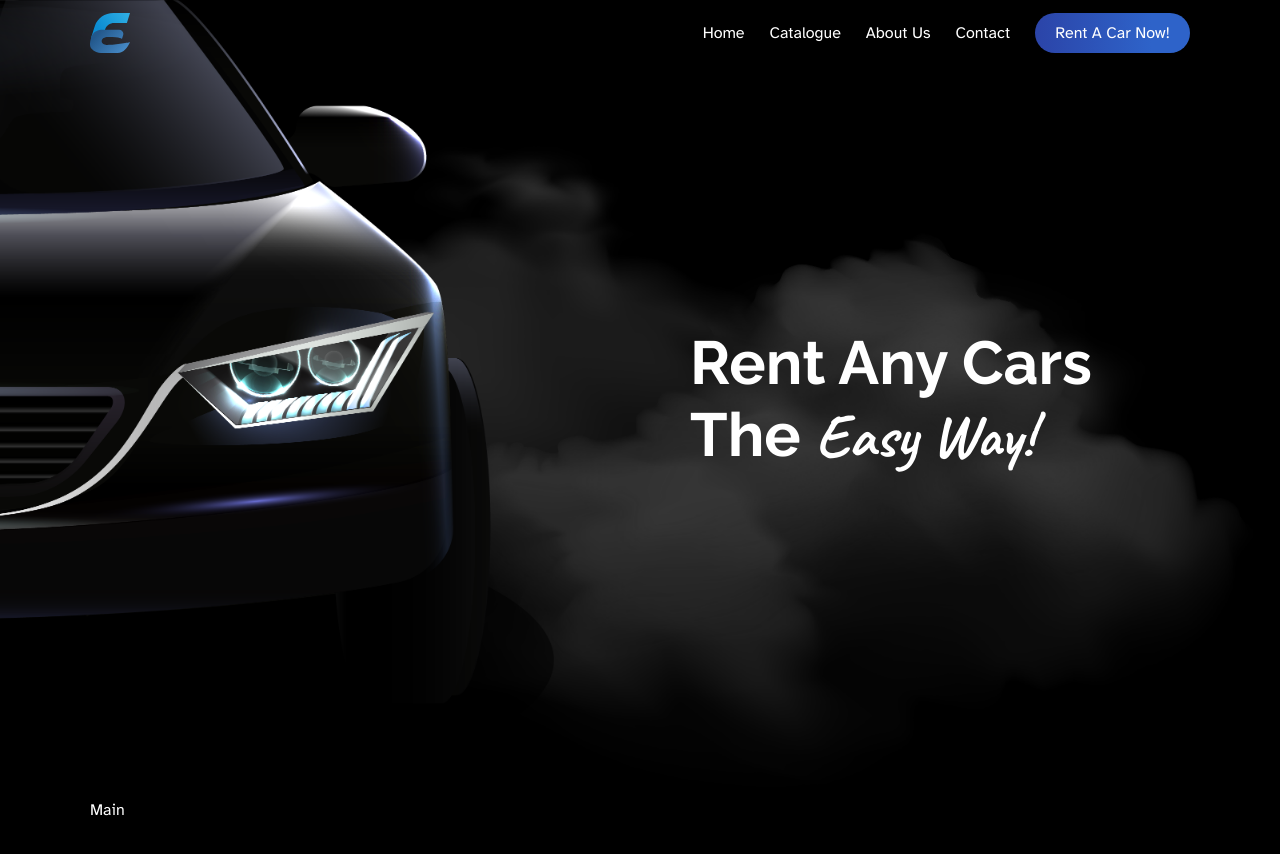
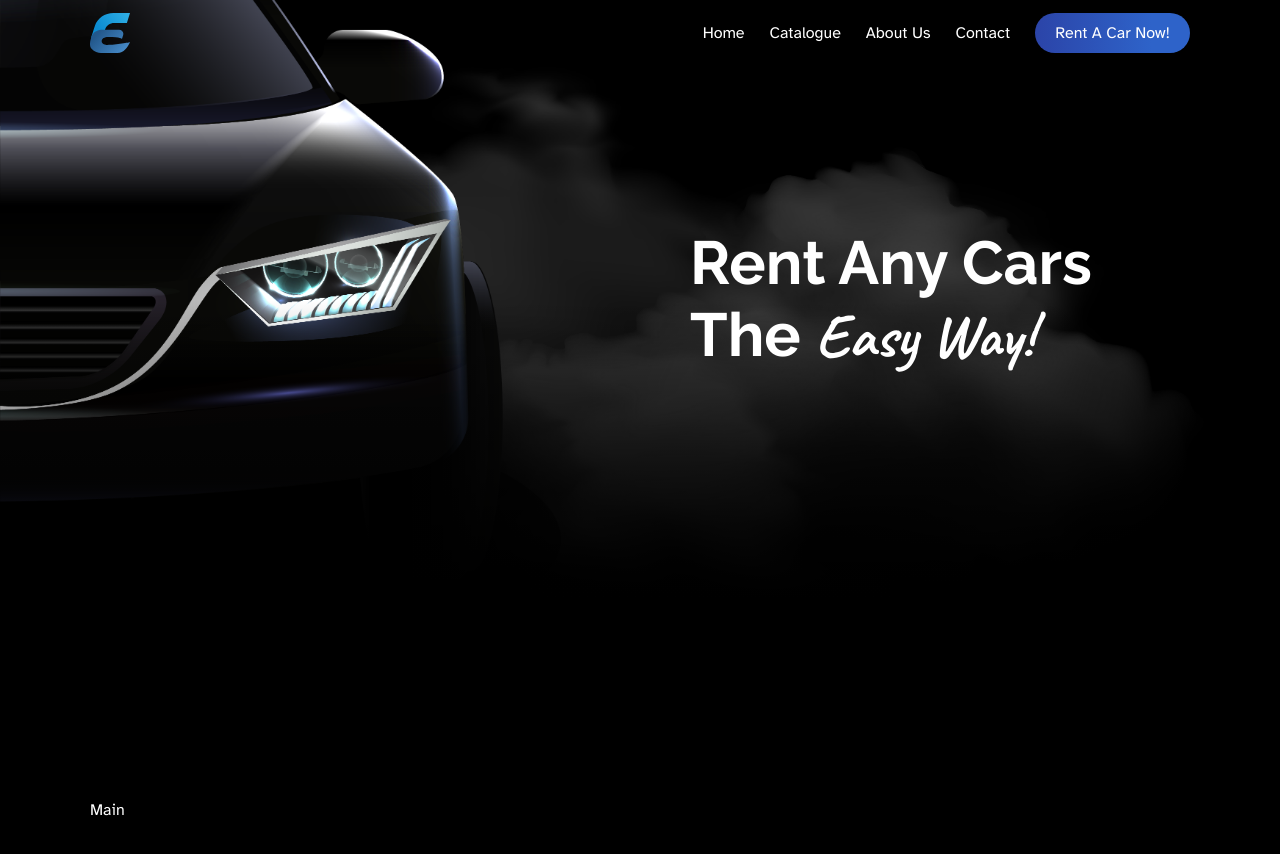
Before and after one commit to mwww/EasyRent, a React (Vite) app: page / in a window 1280 px wide. Shown: the top 854 px of the page. Built offline with nearby package versions, Linux system fonts and the light colour scheme.

Commit message:
add variable, remove absolute, css to scss

```diff
--- a/src/pages/index/hero/hero.module.scss
+++ b/src/pages/index/hero/hero.module.scss
@@ -1,7 +1,10 @@
+// $hero_height: max(50vh, 600px);
+$hero_height: max(50vh, 600px);
+
 .hero {
-  height: 100vh;
-  position: absolute;
-  inset: 0;
+  height: $hero_height;
+  // position: absolute;
+  // inset: 0;
   z-index: -1;
 }
 
@@ -11,18 +14,20 @@
   justify-content: center;
   align-items: center;
   gap: 100px;
+
+  > div {
+    flex: 1;
+  }
 }
 
-.wrap > div {
-  flex: 1;
-}
 .bg {
-  background: url('/imgs/bg.png');
+  background: linear-gradient(to bottom, rgba(0, 0, 0, 0) 50%, rgb(0, 0, 0)),
+    url('/imgs/bg.png');
   background-position: left;
   position: absolute;
   inset: 0;
   width: 100%;
-  height: 100%;
+  height: $hero_height;
   z-index: -1;
 }
 
@@ -30,10 +35,10 @@
   font-family: 'Raleway';
   font-weight: 900;
   font-size: 3.8rem;
+
+  span {
+    font-family: 'Caveat';
+    font-size: inherit;
+    font-weight: 700;
+  }
 }
-
-.tagline > span {
-  font-family: 'Caveat';
-  font-size: inherit;
-  font-weight: 700;
-}
```
